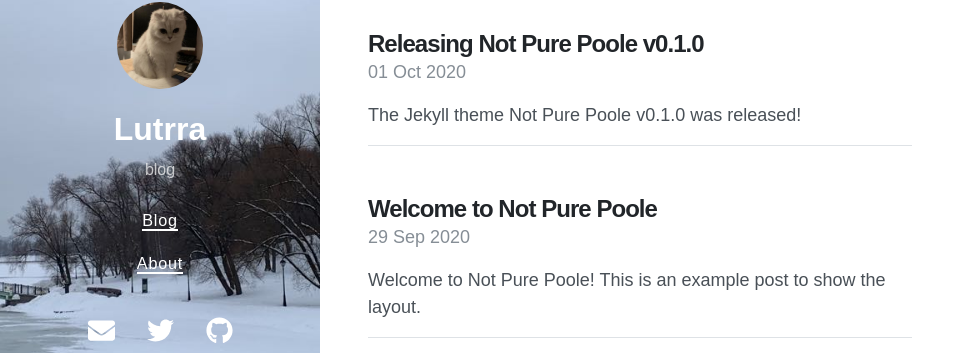
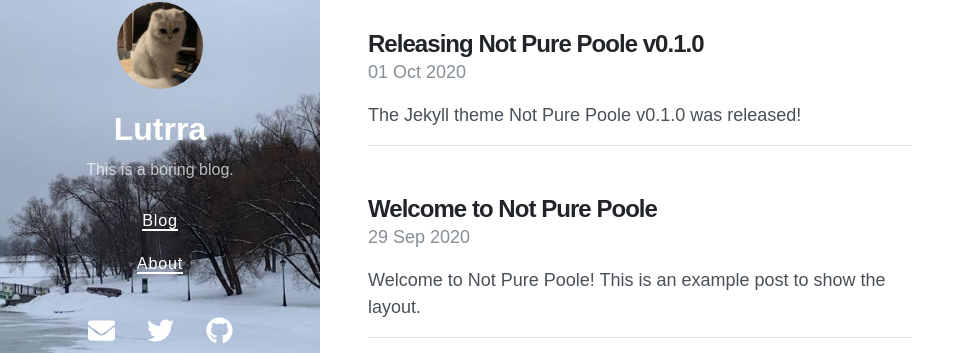
Before and after one commit to 62HZ/62HZ.github.io, a Jekyll site: the page built from index.html, in a window 1280 px wide. Shown: the part 269-622 px from the top of the page, without its empty margins (0-975 px from the left). Built offline with Jekyll 4.4.1, drawn with Linux system fonts in a browser that asks for light colours; nearby versions of some CDN libraries; the list of posts is cut into pages by our own code.

Commit message:
description

```diff
--- a/_config.yml
+++ b/_config.yml
@@ -1,6 +1,6 @@
 # Setup
 title: Lutrra
-description: blog
+description: This is a boring blog.
 url: https://62HZ.github.io
 avatar: /avatar.jpeg
 paginate: 5
```
